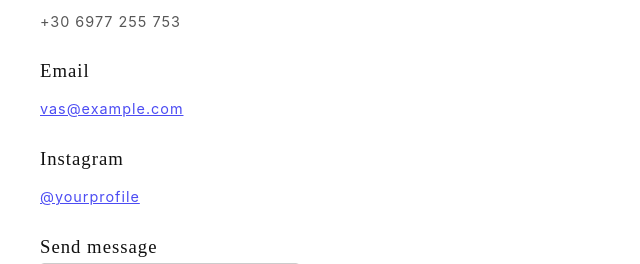
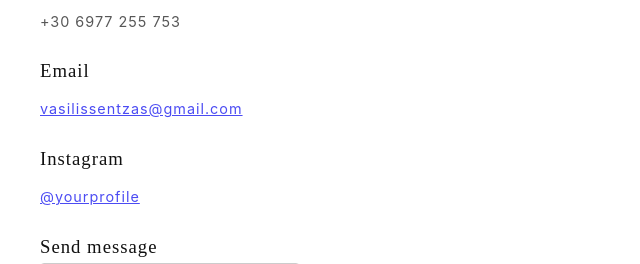
Before and after one commit to vsent9/vasilissentzas-site, a Flask app: page /contact in a window 1280 px wide. Shown: the part 318-582 px from the top of the page, without its empty margins (0-640 px from the left). Run offline with Flask 3, Linux system fonts and the light colour scheme.

Commit message:
Update contact.html

```diff
--- a/templates/contact.html
+++ b/templates/contact.html
@@ -41,7 +41,7 @@
 
     <div class="contact-item">
         <h3>Email</h3>
-        <p><a href="mailto:vas@example.com" class="subtle-link">vas@example.com</a></p>
+        <p><a href="mailto:vasilissentzas@gmail.com" class="subtle-link">vasilissentzas@gmail.com</a></p>
     </div>
 
     <div class="contact-item">
```
